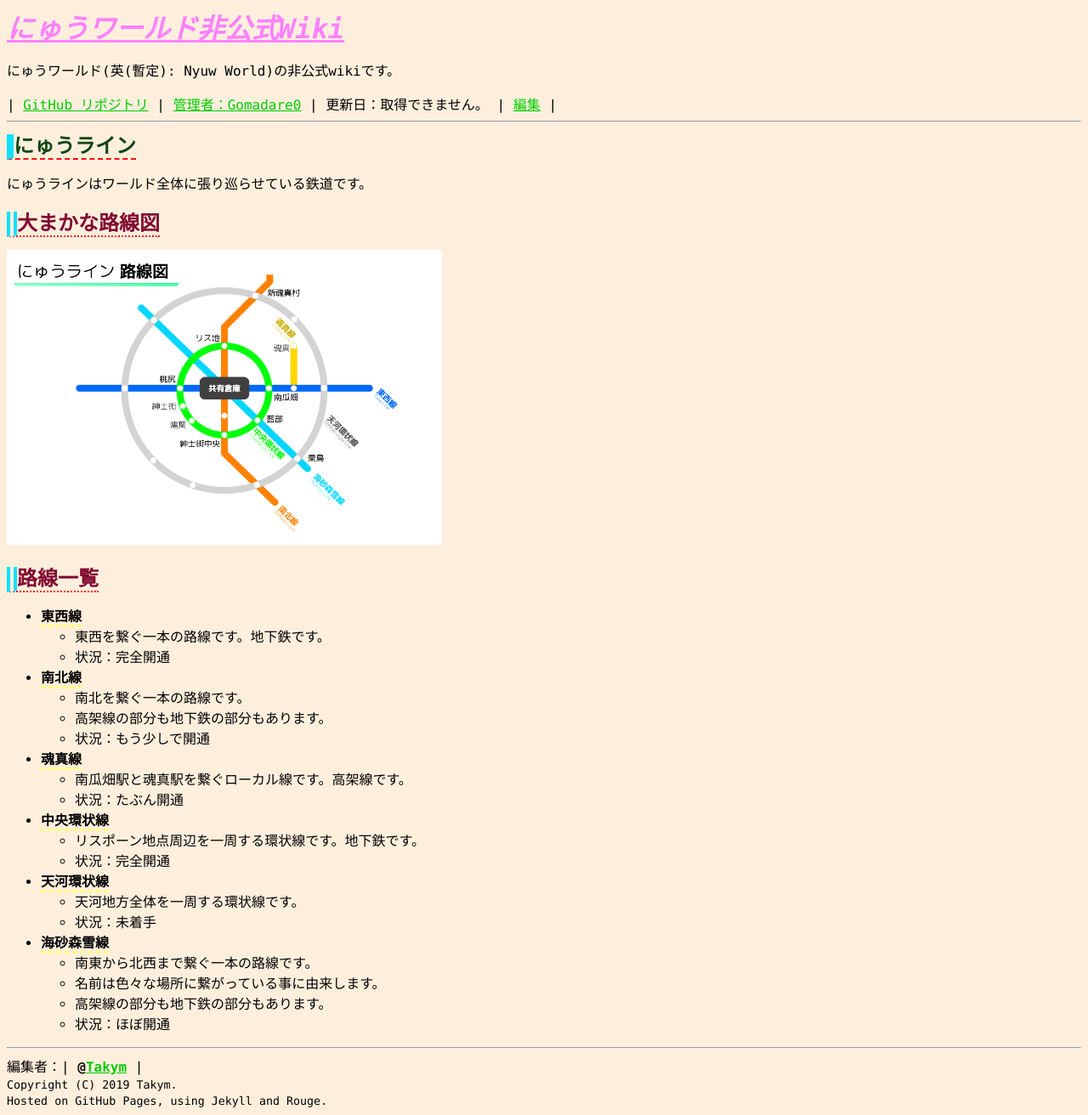
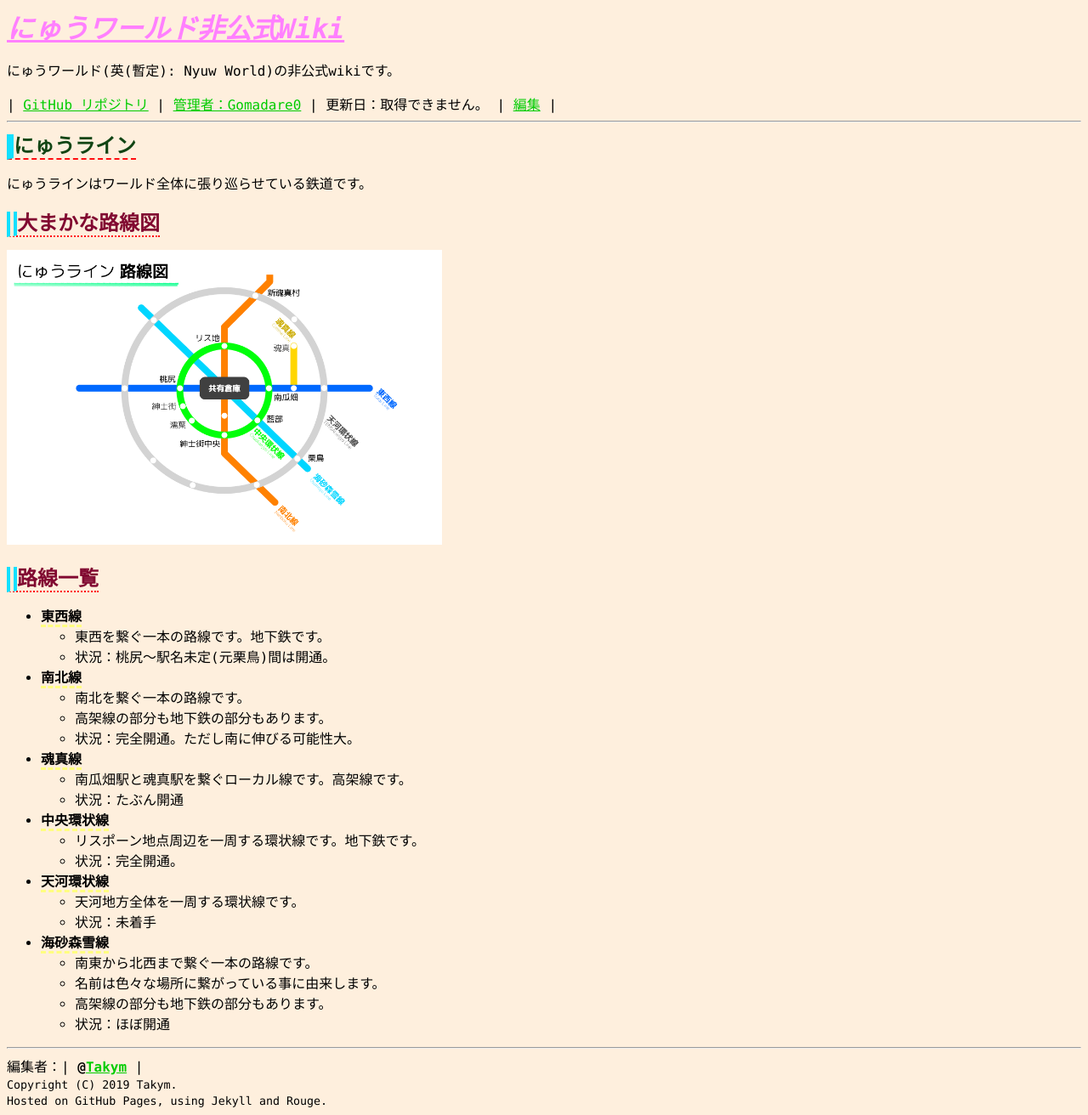
Before and after one commit to Gomadare0/nyuworld, a Jekyll site: the page built from nyuwline/index.md, in a window 1280 px wide. Shown: the whole page at 85% size. Built offline with Jekyll 4.4.1, drawn with Linux system fonts in a browser that asks for light colours; some web fonts are replaced; our own code applies the rules of GitHub Pages for plain Markdown files.

Commit message:
Update index.md

```diff
--- a/nyuwline/index.md
+++ b/nyuwline/index.md
@@ -11,17 +11,17 @@ authors:
 ## 路線一覧
 * **東西線**
 	* 東西を繋ぐ一本の路線です。地下鉄です。
-	* 状況：完全開通
+	* 状況：桃尻～駅名未定(元栗鳥)間は開通。
 * **南北線**
 	* 南北を繋ぐ一本の路線です。
 	* 高架線の部分も地下鉄の部分もあります。
-	* 状況：もう少しで開通
+	* 状況：完全開通。ただし南に伸びる可能性大。
 * **魂真線**
 	* 南瓜畑駅と魂真駅を繋ぐローカル線です。高架線です。
 	* 状況：たぶん開通
 * **中央環状線**
 	* リスポーン地点周辺を一周する環状線です。地下鉄です。
-	* 状況：完全開通
+	* 状況：完全開通。
 * **天河環状線**
 	* 天河地方全体を一周する環状線です。
 	* 状況：未着手
```
